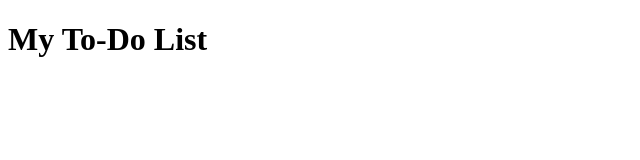
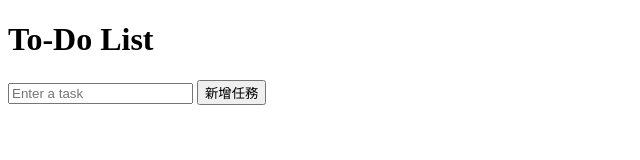
Before and after one commit to 1109lun/graduate0_practice1, a plain HTML site: page to_do_list.html in a window 1280 px wide. Shown: the whole page, without its empty margins (0-640 px from the left). Drawn offline with Linux system fonts and the light colour scheme.

Commit message:
Add input box and button for task entry
Implement an input field for users to enter tasks and a button
to submit new tasks.

```diff
--- a/to_do_list.html
+++ b/to_do_list.html
@@ -6,6 +6,9 @@
     <title>To-Do List</title>
 </head>
 <body>
-    <h1>My To-Do List</h1>
+    <h1>To-Do List</h1>
+
+    <input type = 'text' id = 'task' placeholder="Enter a task">
+    <button id = 'add'>新增任務</button>
 </body>
 </html>
```
